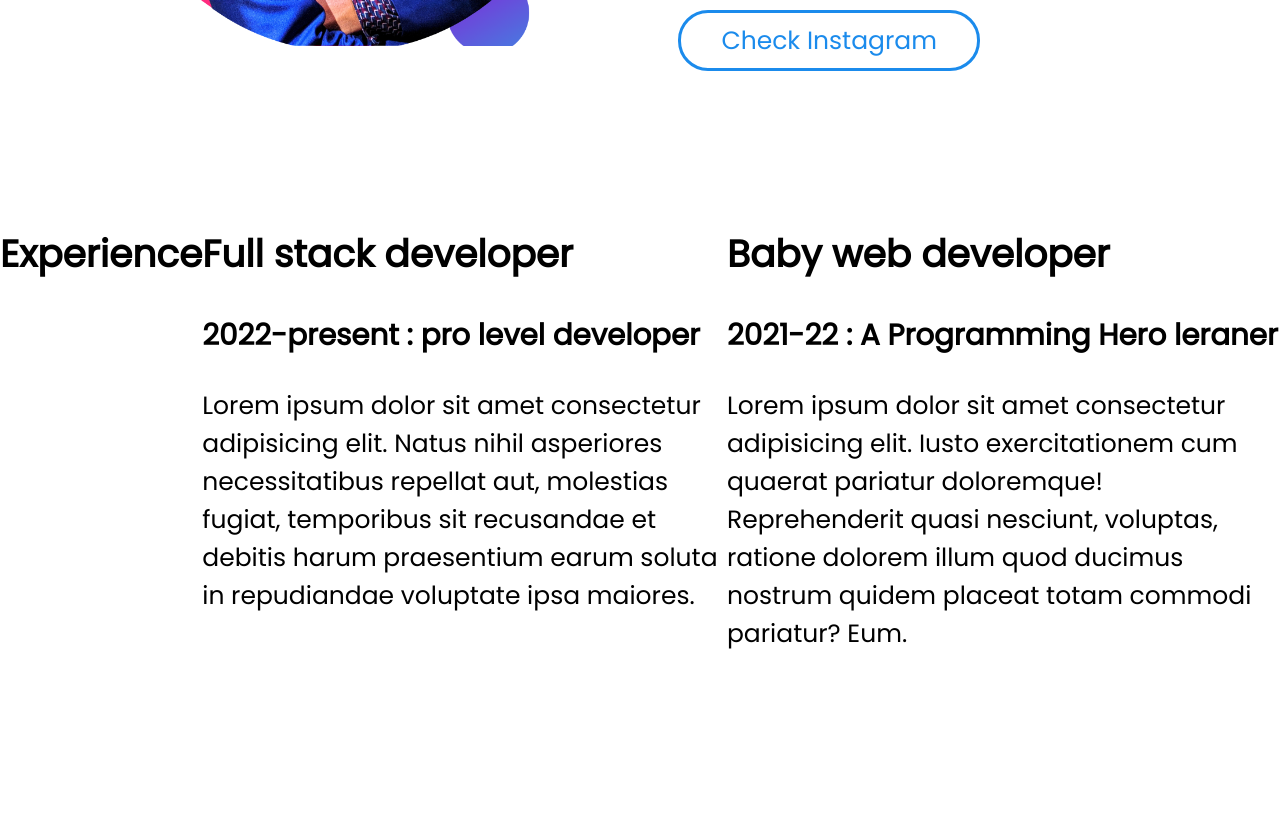
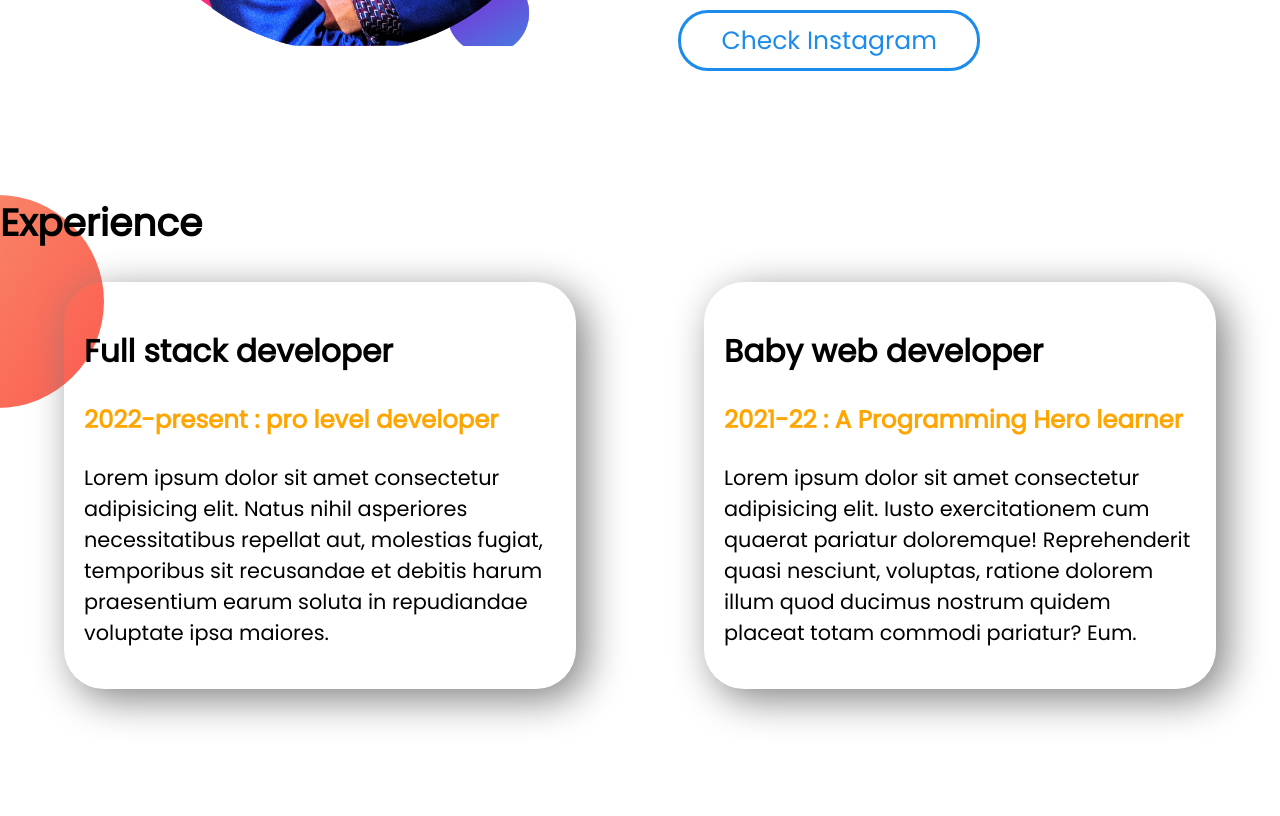
Before and after one commit to mdnazirahmed/developer-portfolio, a plain HTML site: page index.html in a window 1280 px wide. Shown: the part 1103-1919 px from the top of the page. Drawn offline with Linux system fonts and the light colour scheme.

Commit message:
forth update

```diff
--- a/index.html
+++ b/index.html
@@ -5,6 +5,7 @@
     <meta http-equiv="X-UA-Compatible" content="IE=edge" />
     <meta name="viewport" content="width=device-width, initial-scale=1.0" />
     <title>Nazir's Portfolio</title>
+    <link rel="shortcut icon" href="image13.png" type="image/x-icon" />
     <link rel="preconnect" href="https://fonts.googleapis.com" />
     <link rel="preconnect" href="https://fonts.gstatic.com" crossorigin />
     <link
@@ -14,7 +15,7 @@
     <link rel="stylesheet" href="style.css" />
   </head>
   <body>
-    <section id="top-banner flexible">
+    <section class="top-banner flexible-container">
       <div class="imgandtext">
         <h1>Welcome To</h1>
         <h1><span>Nazir Ahmed's</span> World</h1>
@@ -33,7 +34,7 @@
       </div>
       <div class="imgandtext"><img src="image12.png" alt="" /></div>
     </section>
-    <section class="dream-big flexible">
+    <section class="dream-big flexible-container">
       <div class="imgandtext"><img src="image13.png" alt="" /></div>
       <div class="imgandtext">
         <h1>Dream Big</h1>
@@ -51,12 +52,12 @@
         >
       </div>
     </section>
-    <section class="experience">
+    <section id="experience-area">
       <h1>Experience</h1>
-      <div class="flexible">
-        <div>
+      <div class="flexible-container">
+        <div id="experience-first" class="imgandtext box-shadow">
           <h1>Full stack developer</h1>
-          <h3>2022-present : pro level developer</h3>
+          <h3><span>2022-present : pro level developer</span></h3>
           <p>
             Lorem ipsum dolor sit amet consectetur adipisicing elit. Natus nihil
             asperiores necessitatibus repellat aut, molestias fugiat, temporibus
@@ -64,9 +65,9 @@
             repudiandae voluptate ipsa maiores.
           </p>
         </div>
-        <div>
+        <div id="experience-second" class="imgandtext box-shadow">
           <h1>Baby web developer</h1>
-          <h3>2021-22 : A Programming Hero leraner</h3>
+          <h3><span>2021-22 : A Programming Hero learner</span></h3>
           <p>
             Lorem ipsum dolor sit amet consectetur adipisicing elit. Iusto
             exercitationem cum quaerat pariatur doloremque! Reprehenderit quasi
--- a/style.css
+++ b/style.css
@@ -6,11 +6,16 @@ body {
 span {
   color: orange;
 }
-#top-banner {
+.top-banner {
   background-image: url(top-banner.png);
   background-repeat: no-repeat;
 }
-section {
+#experience-area {
+  background-image: url(exp-bg.png);
+  background-repeat: no-repeat;
+}
+
+.flexible-container {
   display: flex;
   margin-bottom: 135px;
 }
@@ -21,6 +26,22 @@ section {
 }
 .imgandtext img {
   width: 100%;
+}
+.box-shadow {
+  box-shadow: 10px 10px 40px gray;
+  width: 40%;
+  margin-right: 5%;
+  margin-left: 5%;
+  padding: 20px;
+  font-size: smaller;
+  text-align: left;
+  border-radius: 40px;
+}
+#experience-first {
+  border-left: 10px rgb(228, 27, 228);
+}
+#experience-second {
+  border-left: 10px greenyellow;
 }
 .dream-big {
   background-image: url(dream-bg.png);
@@ -42,7 +63,3 @@ a {
   text-decoration: none;
   border: solid;
 }
-.flexible {
-  display: flex;
-  margin-bottom: 135px;
-}
```
Also changed, not shown: exp-bg.png (added).
